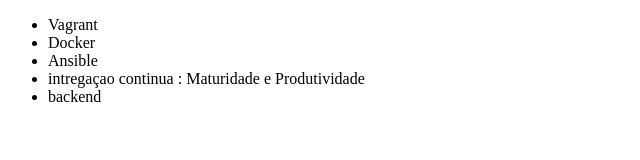
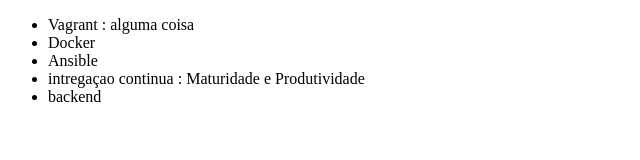
Before and after one commit to SaraMag25/alura-git, a plain HTML site: page index.html in a window 1280 px wide. Shown: the whole page, without its empty margins (0-640 px from the left). Drawn offline with Linux system fonts and the light colour scheme.

Commit message:
corrigindo

```diff
--- a/index.html
+++ b/index.html
@@ -6,7 +6,7 @@
 </head>
 <body>
     <ul>
-        <li>Vagrant</li>
+        <li>Vagrant : alguma coisa</li>
         <li>Docker </li>
         <li>Ansible</li>
         <li>intregaçao continua : Maturidade e Produtividade</li>
```
